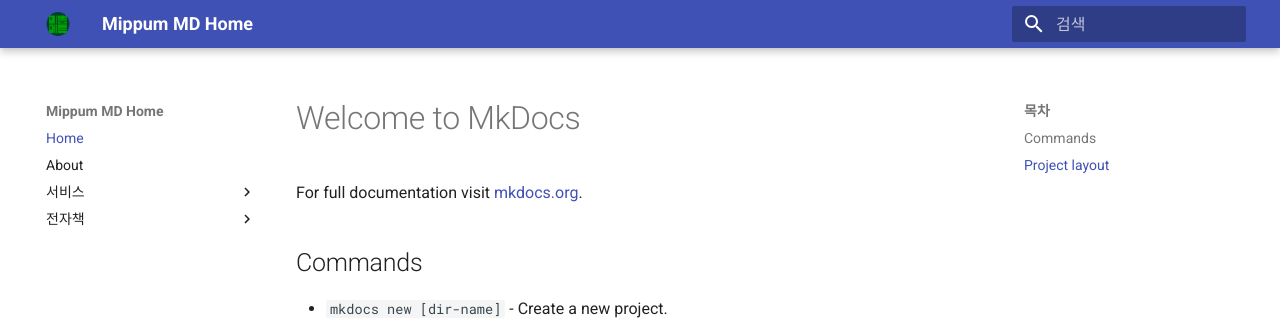
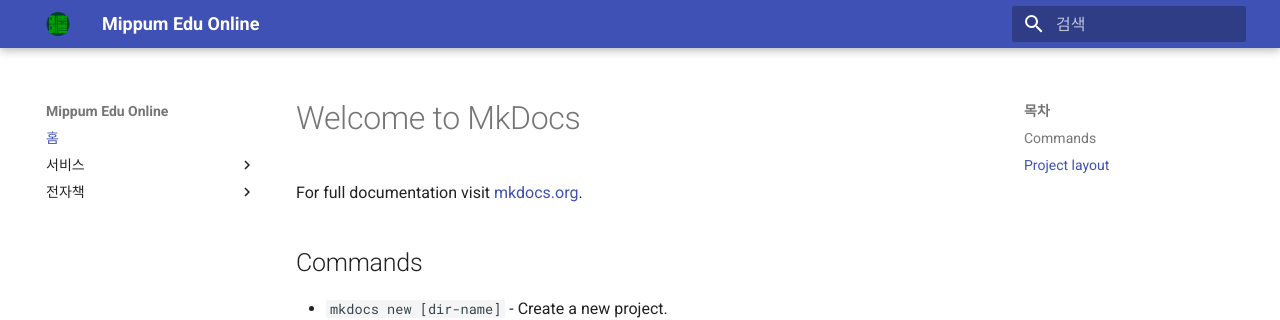
Before and after one commit to mippum/mpmd-home, an MkDocs documentation site: the page built from docs/index.md, in a window 1280 px wide. Shown: the top 320 px of the page. Built offline with MkDocs 1.6.1 and Material for MkDocs 9.7.7, drawn with Linux system fonts in a browser that asks for light colours.

Commit message:
feat: 홈 화면 변경

```diff
--- a/mkdocs.yml
+++ b/mkdocs.yml
@@ -1,4 +1,4 @@
-site_name: Mippum MD Home
+site_name: Mippum Edu Online
 site_description: Mippum's Home from MD Files
 site_author: mippum
 
@@ -9,8 +9,7 @@
   favicon: assets/logo.png
 
 nav:
-  - Home: index.md
-  - About: about.md
+  - 홈: index.md
   - 서비스:
     - 듣기 트레이너: service/listening-trainer/index.md
     - 퀴즈: service/quiz/index.md
```
